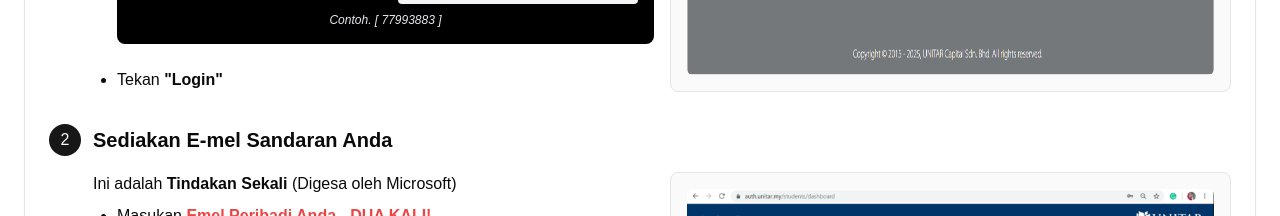
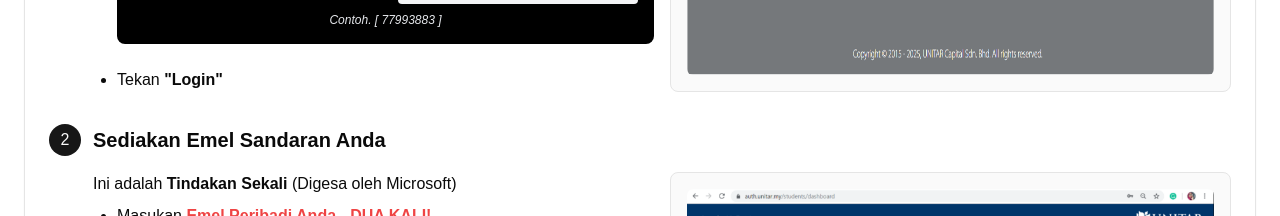
Before and after one commit to SLMCreatives/ugsg, a Next.js app: page /bm in a window 1280 px wide. Shown: the part 1420-1636 px from the top of the page. Built offline with nearby package versions, Linux system fonts and the light colour scheme.

Commit message:
emel fix

```diff
--- a/app/bm/page.tsx
+++ b/app/bm/page.tsx
@@ -268,7 +268,7 @@ export default function Home() {
                       2
                     </div>
                     <h3 className="text-xl font-semibold">
-                      Sediakan E-mel Sandaran Anda
+                      Sediakan Emel Sandaran Anda
                     </h3>
                   </div>
                   <div className="ml-11 space-y-4">
@@ -1051,7 +1051,7 @@ export default function Home() {
                     </AccordionTrigger>
                     <AccordionContent>
                       <p>
-                        Semak e-mel peribadi anda (peti masuk atau spam) untuk
+                        Semak emel peribadi anda (peti masuk atau spam) untuk
                         emel "Welcome" dari UNITAR.
                       </p>
                       <p className="mt-2 text-sm text-muted-foreground">
@@ -1186,7 +1186,7 @@ export default function Home() {
                 </div>
                 <p className="mt-4 text-center text-sm text-muted-foreground">
                   Untuk urusan segera atau jika anda tidak boleh mengakses One
-                  Stop Center, sila e-mel terus kepada kami.
+                  Stop Center, sila emel terus kepada kami.
                 </p>
               </CardContent>
               <CardFooter>
```
